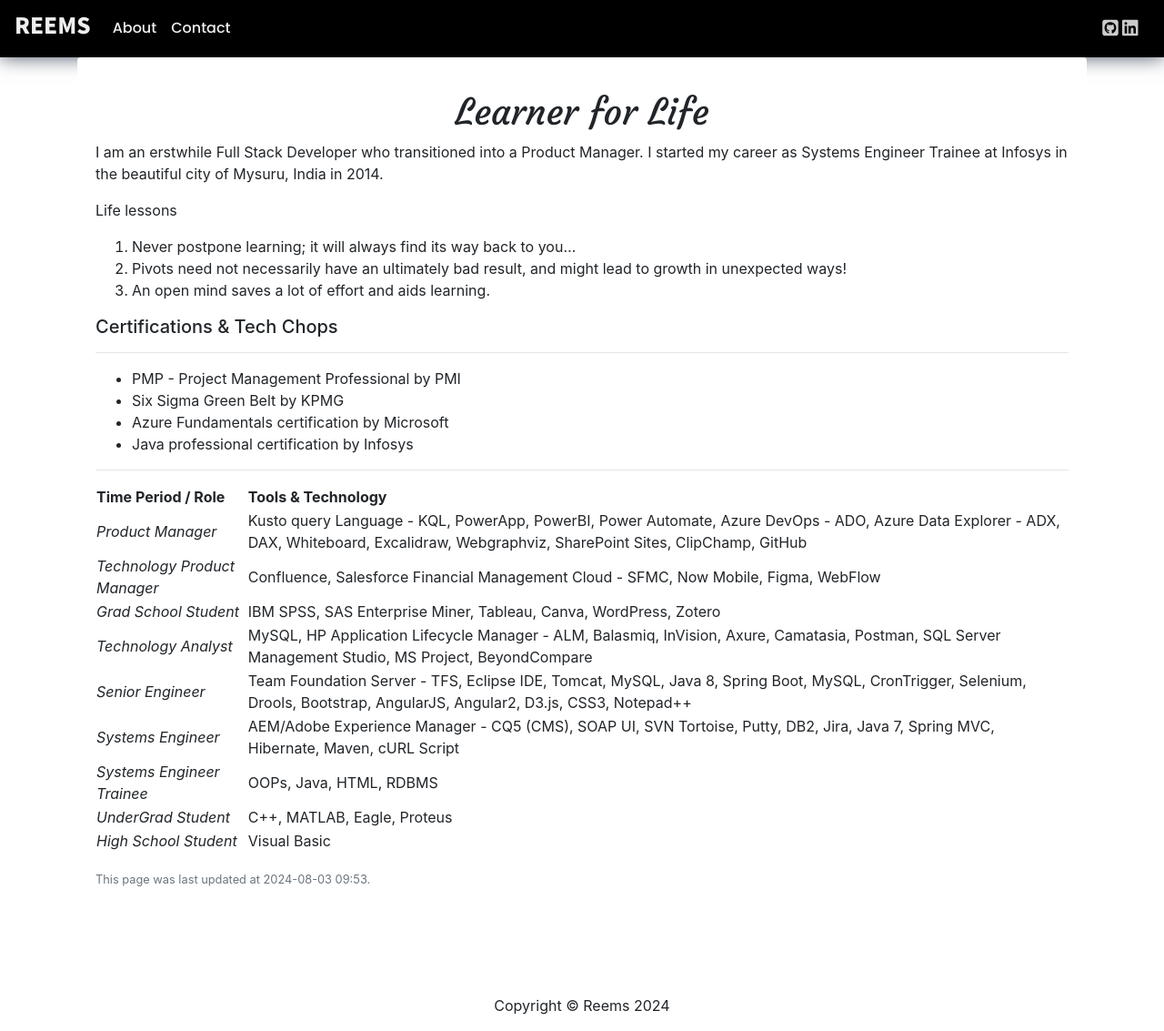
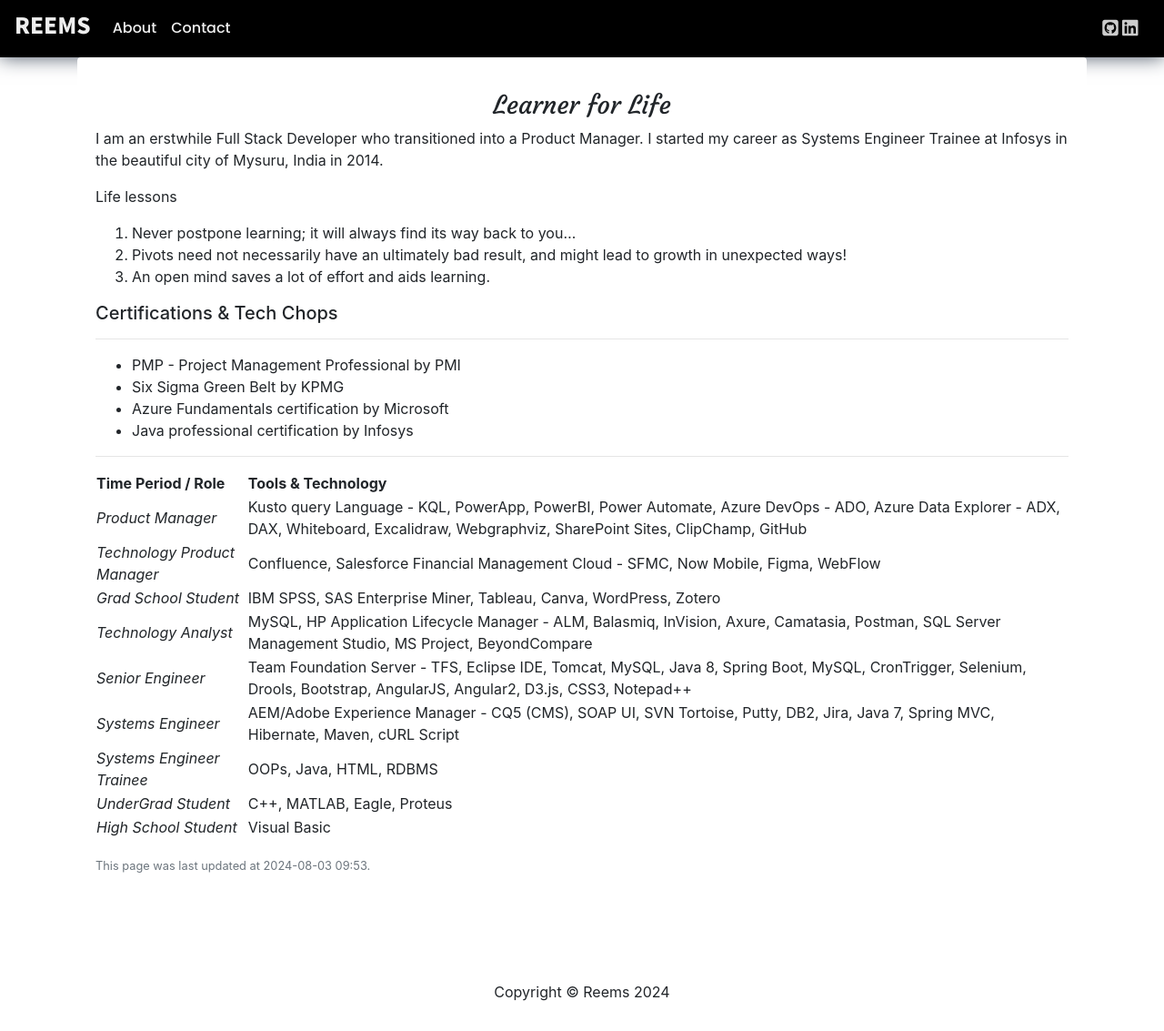
Before and after one commit to reemstk/reemstk.github.io, a Jekyll site: the page built from pages/about.md, in a window 1280 px wide. Shown: the whole page at 91% size. Built offline with Jekyll 4.4.1, drawn with Linux system fonts in a browser that asks for light colours; nearby versions of some CDN libraries; comment, search, counter and statistics services are not loaded.

Commit message:
Update about.md

```diff
--- a/pages/about.md
+++ b/pages/about.md
@@ -7,7 +7,7 @@
 last-updated: 2024-07-26 5:55 PM
 ---
 
-<h1 class="mx-auto" style="font-family:Courgette; text-align: center">{{ page.description }}</h1>
+<h3 class="mx-auto" style="font-family:Courgette; text-align: center">{{ page.description }}</h3>
 
 
 I am an erstwhile Full Stack Developer who transitioned into a Product Manager. I started my career as Systems Engineer Trainee at Infosys in the beautiful city of Mysuru, India in 2014.
```
